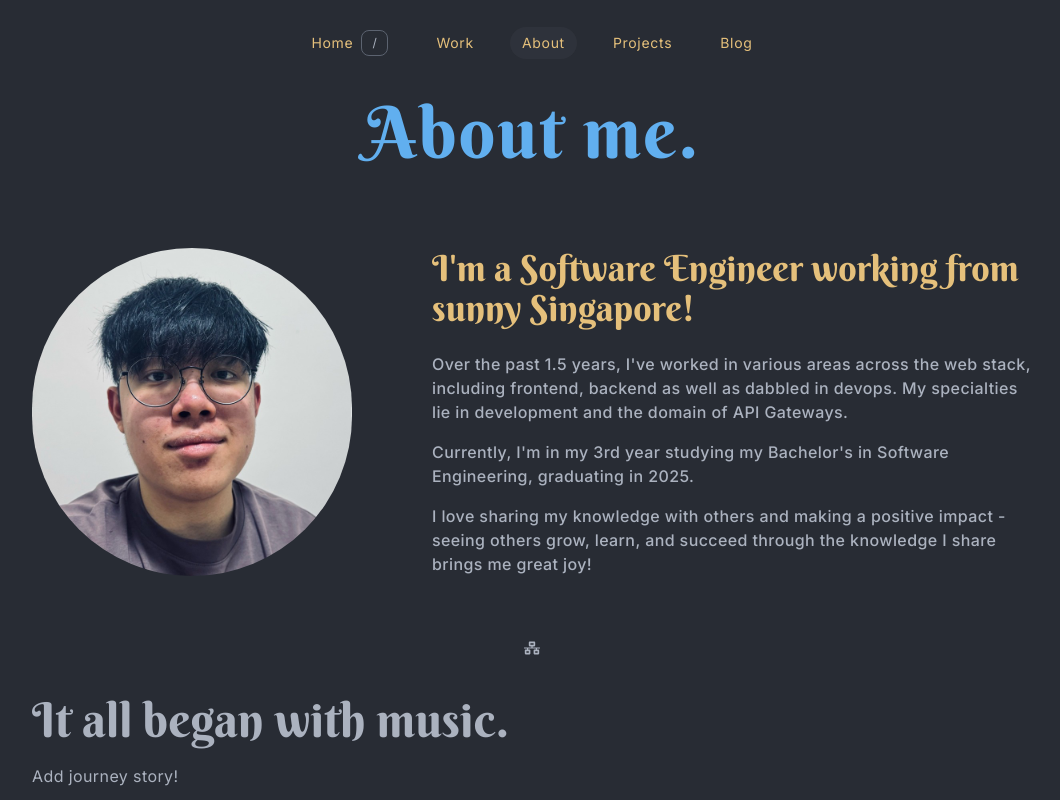
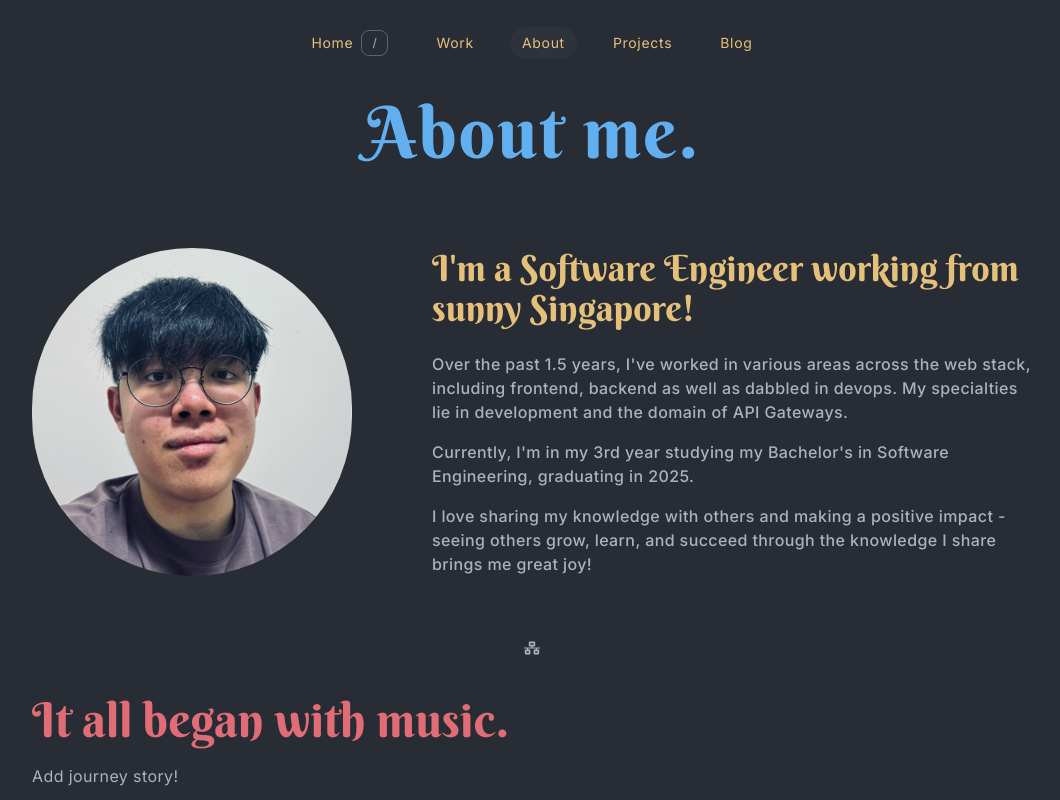
Before and after one commit to rawsashimi1604/gavinloo.com, a React (Vite) app: page /about in a window 1280 px wide. Shown: the top 800 px of the page, without its empty margins (108-1168 px from the left). Built offline with nearby package versions, Linux system fonts and the light colour scheme.

Commit message:
add tailwind

```diff
--- a/src/modules/about/Journey.tsx
+++ b/src/modules/about/Journey.tsx
@@ -1,7 +1,7 @@
 function Journey() {
   return (
     <div>
-      <h2 className="font-customEyeCatcher text-5xl">
+      <h2 className="font-customEyeCatcher text-custom-coral text-5xl">
         It all began with music.
       </h2>
       <p className="font-customInter tracking-wide mt-5">Add journey story!</p>
--- a/src/modules/home/Skills.tsx
+++ b/src/modules/home/Skills.tsx
@@ -53,6 +53,7 @@ import {
   SiSelenium,
   SiSpring,
   SiSqlite,
+  SiTailwindcss,
   SiTestinglibrary,
   SiVim,
   SiVisualstudiocode,
@@ -157,6 +158,7 @@ function Skills() {
         <SkillIcon icon={<SiReact />} label="REACT" />
         <SkillIcon icon={<SiNextdotjs />} label="NEXT" />
         <SkillIcon icon={<SiRedux />} label="REDUX" />
+        <SkillIcon icon={<SiTailwindcss />} label="TAILWIND" />
         <SkillIcon icon={<SiAxios />} label="AXIOS" />
         <SkillIcon icon={<SiExpress />} label="EXPRESS" />
         <SkillIcon icon={<SiPrisma />} label="PRISMA" />
```
